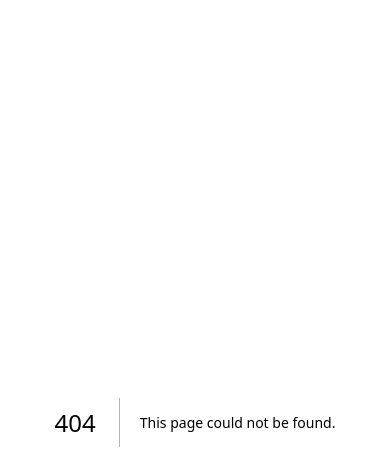
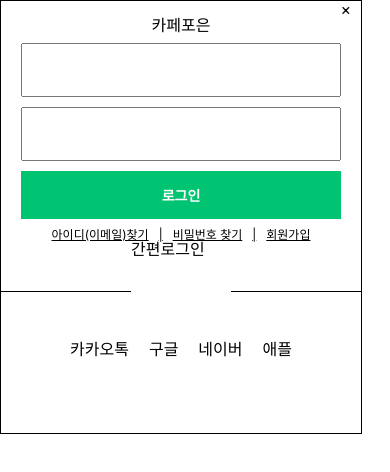
Before and after one commit to sabb12/cafepoeun_project, a Next.js app: page /login in a window 390 px wide. Before the commit this address had no page. Shown: the top 472 px of the page. Built offline with nearby package versions, Linux system fonts and the light colour scheme.

Commit message:
반응형스타일적용

```diff
--- a/src/app/components/Header/Header.tsx
+++ b/src/app/components/Header/Header.tsx
@@ -1,5 +1,6 @@
 import { useState } from "react";
 import styles from "./Header.module.css";
+import useUserAgent from "@/app/hooks/useUserAgent";
 
 type Props = {
   onClick?: () => void;
@@ -10,7 +11,12 @@
   const { logImage, onClick } = props;
   const [isSubHeader, setIsSubHeader] = useState(false);
 
+  const { isMobile } = useUserAgent();
+  console.log(`${styles.wrapper} ${isMobile ? styles.mo : ""}`);
   return (
+    // {isMobile && <MobileStyleCompoent /> : <PcStyleComponent/>}
+    // or
+    // <div className={isMobile ? styles.no : ""}
     <div className={styles.wrapper}>
       {/* <div className={styles.container}> */}
       <div className={styles.headerContainer}>
--- /dev/null
+++ b/src/app/login/page.module.css
@@ -0,0 +1,118 @@
+.loginWrapper {
+  border: 1px solid black;
+  width: 360px !important;
+  height: 432px;
+  gap: 20px;
+}
+
+.loginContainer {
+  display: grid;
+  grid-auto-flow: row;
+}
+
+.closeButton {
+  display: flex;
+  justify-content: end;
+  padding-right: 10px;
+}
+
+.title {
+  display: flex;
+  justify-content: center;
+  padding-bottom: 10px;
+}
+
+.inputandButton {
+  display: grid;
+  grid-auto-flow: row;
+  justify-content: center;
+  gap: 10px;
+}
+
+.input,
+.button {
+  display: flex;
+  width: 312px;
+  height: 48px;
+}
+
+.button {
+  width: 320px;
+  font-size: 14px;
+  font-weight: bold;
+  color: white;
+  background-color: #00c471;
+  border: none;
+  text-align: center;
+  display: inline-block;
+}
+
+.options {
+  display: grid;
+  grid-auto-flow: column;
+  justify-content: center;
+  padding-top: 10px;
+  gap: 10px;
+}
+
+.options,
+.option {
+  font-size: 12px;
+  text-decoration: underline;
+}
+
+.registerOption {
+  display: grid;
+  grid-auto-flow: column;
+  justify-content: center;
+  gap: 20px;
+}
+
+.loginOptions {
+  display: flex;
+  flex-direction: row;
+}
+
+.loginOptions:before,
+.loginOptions:after {
+  content: "";
+  flex: 1 1;
+  border-bottom: 1px solid #000;
+  margin: auto;
+}
+
+.loginOptions span {
+  height: 100px;
+  width: 100px;
+  border-radius: 50%;
+}
+
+/* .signinLine {
+  position: relative;
+  bottom: -8px;
+  display: block;
+  margin: 0;
+  width: 100%;
+  height: 1px;
+  background-color: #f1f3f5;
+  border: none;
+} */
+
+/* .signinLineTitle {
+  padding: 0 8px;
+  width: 320px;
+  margin-bottom: 16px;
+  font-size: 11px;
+  line-height: 16px;
+  letter-spacing: -0.3px;
+  color: #abb0b5;
+  z-index: 1;
+  background-color: #fff;
+  display: flex;
+  justify-content: center;
+}
+
+.signinLineTitle span {
+  font-weight: inherit;
+  font-style: inherit;
+} */
--- /dev/null
+++ b/src/app/login/page.tsx
@@ -0,0 +1,42 @@
+"use client";
+
+import styles from "./page.module.css";
+import { useState, useEffect } from "react";
+
+export default function Login() {
+  return (
+    <div className={styles.loginWrapper}>
+      <div className={styles.loginContainer}>
+        <div className={styles.closeButton}>&times;</div>
+        <div className={styles.title}>카페포은</div>
+        <div className={styles.inputandButton}>
+          <input type="text" className={styles.input} />
+          <input type="text" className={styles.input} />
+          <button className={styles.button}>로그인</button>
+        </div>
+        <div className={styles.options}>
+          <div className={`${styles.findID}${styles.option}`}>
+            아이디(이메일)찾기
+          </div>
+          {"|"}
+          <div className={`${styles.findPW}${styles.option}`}>
+            비밀번호 찾기
+          </div>
+          {"|"}
+          <div className={`${styles.register}${styles.option}`}>회원가입</div>
+        </div>
+        <div className={styles.loginOptions}>
+          <span className={styles.loginTitle}>간편로그인</span>
+        </div>
+        <div className={styles.registerOption}>
+          <div className={`${styles.kakotalk}${styles.sigintype}`}>
+            카카오톡
+          </div>
+          <div className={`${styles.google}${styles.sigintype}`}>구글</div>
+          <div className={`${styles.naver}${styles.sigintype}`}>네이버</div>
+          <div className={`${styles.apple}${styles.sigintype}`}>애플</div>
+        </div>
+      </div>
+    </div>
+  );
+}
```
Also changed, not shown: src/app/components/Header/Header.module.css (+26 -0 lines), src/app/hooks/useUserAgent.ts (added, +17 -0 lines), src/app/layout.tsx (+10 -9 lines), src/app/products/components/Product.module.css (added, +48 -0 lines), src/app/products/components/Product.tsx (added, +38 -0 lines), src/app/products/login/page.module.css (deleted, +0 -74 lines), src/app/products/login/page.tsx (deleted, +0 -35 lines).
